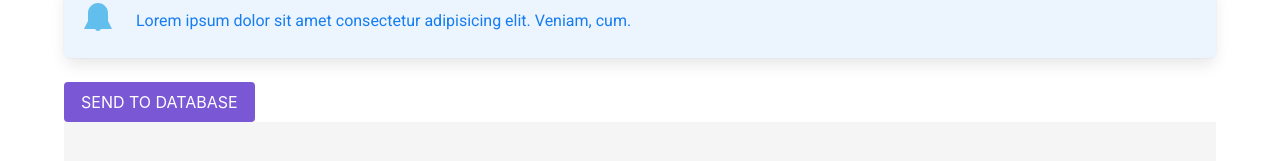
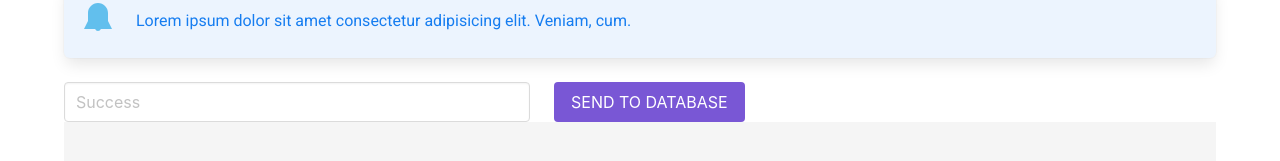
Before and after one commit to PawaOx4th/Vue-todo-firebase, a Vue app: page / in a window 1280 px wide. Shown: the part 333-494 px from the top of the page. Built offline with nearby package versions, Linux system fonts and the light colour scheme; what vuefire would draw is missing.

Commit message:
update .gitignore

```diff
--- a/src/views/Home.vue
+++ b/src/views/Home.vue
@@ -83,9 +83,21 @@
             </span>
           </div>
         </div>
-        <b-button type="is-primary " @click="handleCreateMessage()">
-          {{ `send to database` | capitalize }}
-        </b-button>
+        <div>
+          <form class="columns control">
+            <div class="column is-5">
+              <b-field>
+                <b-input placeholder="Success" v-model="name" type="text" required></b-input>
+              </b-field>
+            </div>
+
+            <div class="column is-3">
+              <b-button type="is-primary " @click="handleCreateMessage()">
+                {{ `send to database` | capitalize }}
+              </b-button>
+            </div>
+          </form>
+        </div>
         <pre>{{ firebaseData }}</pre>
         <hr />
         <div v-for="data of profiles" :key="data['.key']">
@@ -117,6 +129,7 @@ export default {
         "https://images.generated.photos/oYWpxSQdNj8tWOHcfcb07iwZyySSbF5wl5A1nxaSIxw/rs:fit:512:512/Z3M6Ly9nZW5lcmF0/ZWQtcGhvdG9zL3Yz/XzAxNzAxNDAuanBn.jpg",
       //
       arrData: [],
+      name: "",
       firebaseData: null,
       profiles: []
     };
@@ -157,10 +170,15 @@ export default {
     },
     handleCreateMessage() {
       console.log("UUID :", uuidv4());
-      realtimeDB.push({
-        name: "John",
-        createdAt: new Date()
-      });
+      realtimeDB
+        .push({
+          name: this.name,
+          id: uuidv4(),
+          createdAt: new Date()
+        })
+        .then(() => {
+          this.name = "";
+        });
     }
   }
 };
```
Also changed, not shown: 2 other files (tests, documents, lock files or other folders).
